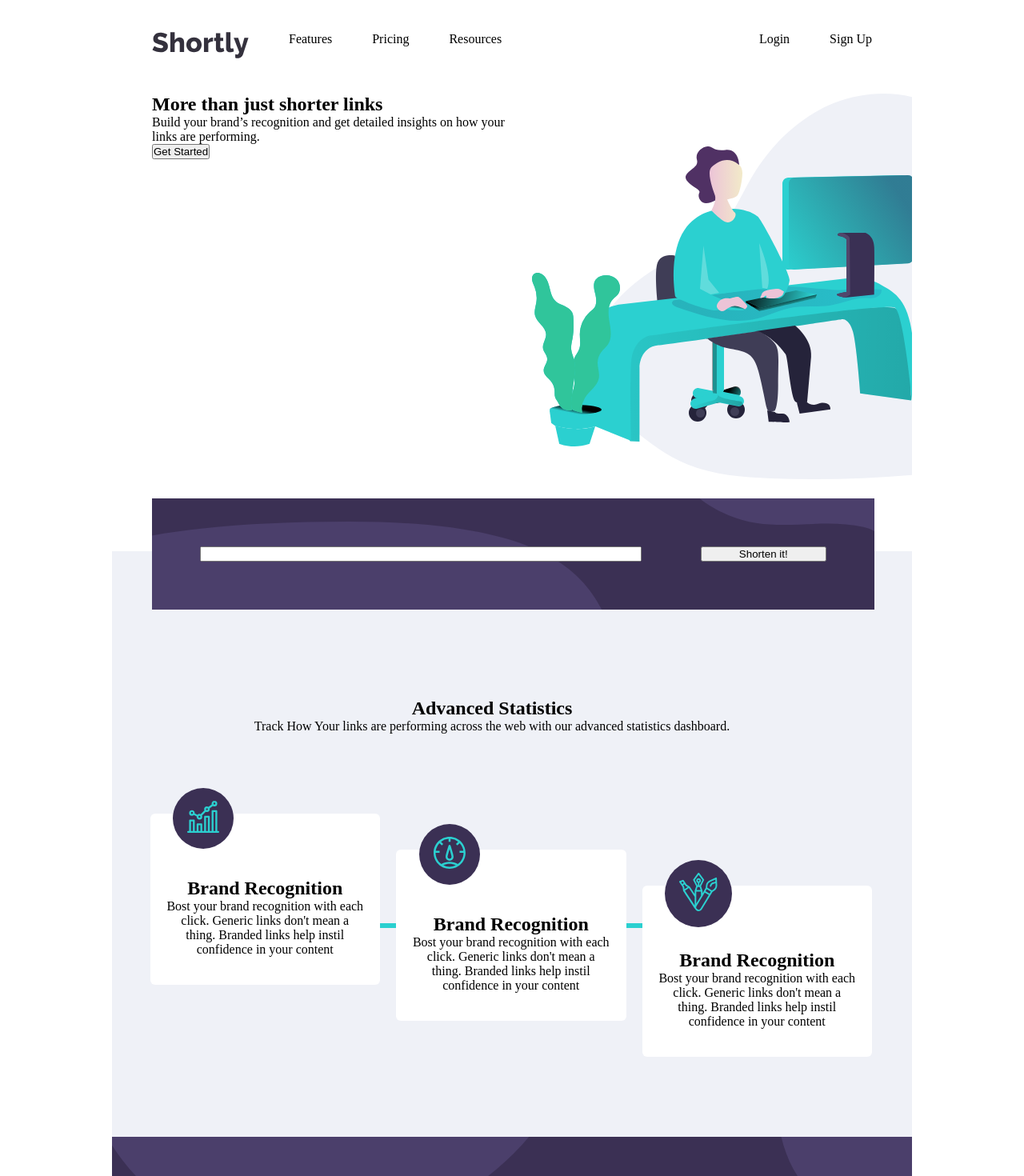
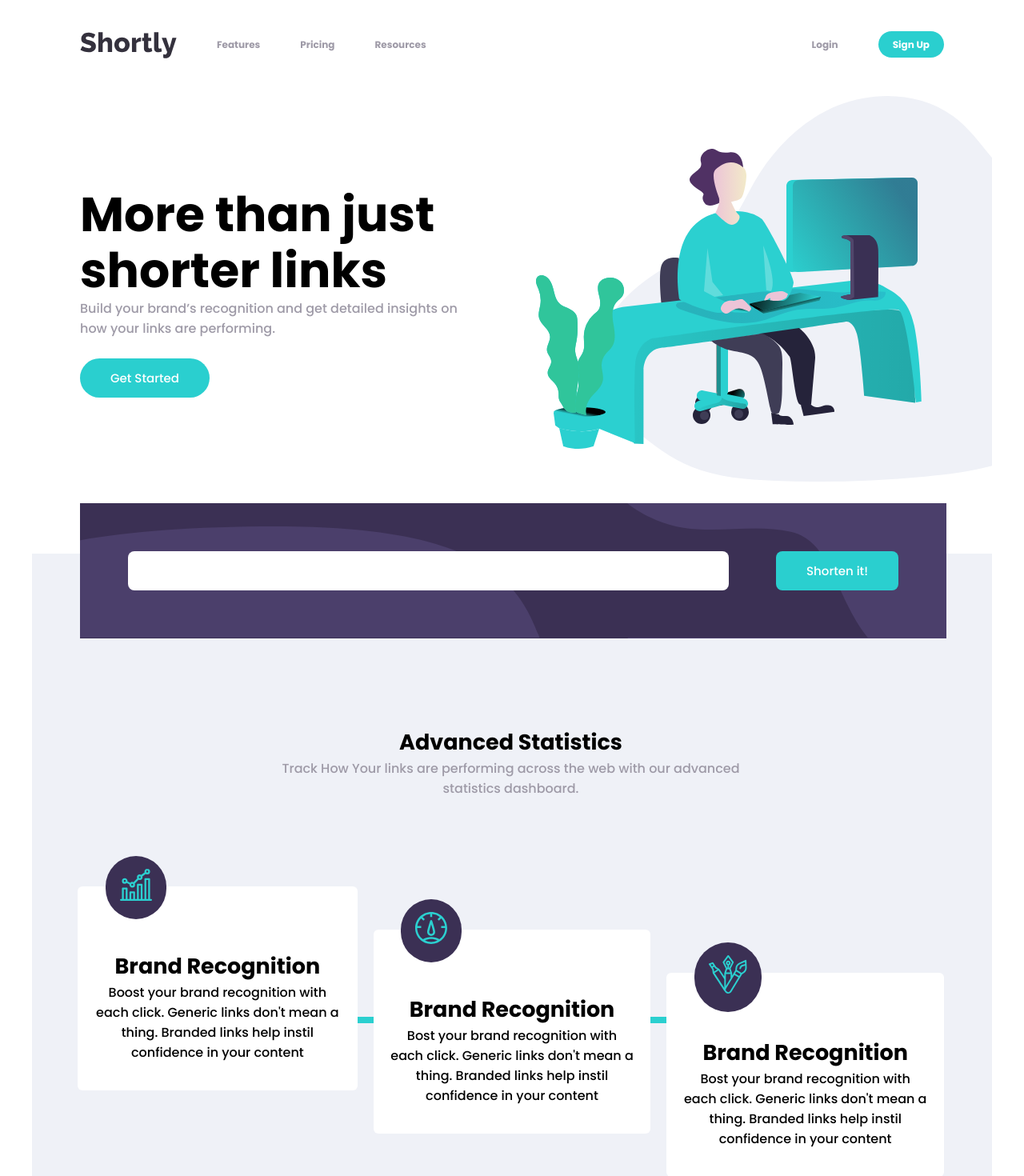
Before and after one commit to giandefaria/url-shortening-api-master, a React (Create React App) app: page / in a window 1280 px wide. Shown: the top 1470 px of the page at 80% size. Built offline with nearby package versions, Linux system fonts and the light colour scheme.

Commit message:
adicionando visuais nos botões, no cabeçário e em alguns títulos

```diff
--- a/public/index.html
+++ b/public/index.html
@@ -24,6 +24,9 @@
       work correctly both with client-side routing and a non-root public URL.
       Learn how to configure a non-root public URL by running `npm run build`.
     -->
+    <link rel="preconnect" href="https://fonts.googleapis.com">
+    <link rel="preconnect" href="https://fonts.gstatic.com" crossorigin>
+    <link href="https://fonts.googleapis.com/css2?family=Poppins:wght@500;700&display=swap" rel="stylesheet">
     <title>Url shortenin api master</title>
   </head>
   <body>
--- a/src/Headers.js
+++ b/src/Headers.js
@@ -20,7 +20,7 @@ function test() {
             <section className="login--box">
                 <ul className="login--acess">
                     <li><a href="#">Login</a></li>
-                    <li><a href="#">Sign Up</a></li>
+                    <li><a href="#" id="sign--up">Sign Up</a></li>
                 </ul>
 
             </section>
--- a/src/Main.js
+++ b/src/Main.js
@@ -57,7 +57,7 @@ function Main() {
               <img src={recognition} alt="brand recognition" />
             </div>
             <h2>Brand Recognition</h2>
-            <p>Bost your brand recognition with each click. Generic links don't mean a thing. Branded links help instil confidence in your content</p>
+            <p>Boost your brand recognition with each click. Generic links don't mean a thing. Branded links help instil confidence in your content</p>
 
           </div>
 
--- a/src/index.css
+++ b/src/index.css
@@ -4,8 +4,10 @@
 }
 
 html {
-  max-width: 1000px;
+  max-width: 1200px;
   margin: 0 auto;
+  font-family: 'Poppins', sans-serif;
+  font-size: 18px;
 }
 
 header {
--- a/src/styles/Header.css
+++ b/src/styles/Header.css
@@ -20,5 +20,17 @@
 
 .nav--links li a, .login--acess li a {
     text-decoration: none;
-    color: black;
+    color: hsl(257, 7%, 63%);
+    font-weight: 700;
+    font-size: 12px;
 }
+
+#sign--up {
+    font-family: 'Poppins', sans-serif;
+    padding: 8px 18px;
+    background: hsl(180, 66%, 49%);
+    font-size: 12px;
+    color: white;
+    border-style: none;
+    border-radius: 30px;
+}
--- a/src/styles/Main.css
+++ b/src/styles/Main.css
@@ -4,10 +4,38 @@
     display: flex;
     overflow: hidden;
     margin: 0 0 20px 5%;
+    gap: 6vw;
 }
 
 .box--main--text, .main--image {
     width: 50%;
+}
+
+.box--main--text {
+    display: flex;
+    flex-direction: column;
+    justify-content: center;
+    gap: 25px;
+}
+
+.title {
+    font-weight: 700;
+    font-size: 60px;
+    line-height: 70px;
+}
+
+.main--text p {
+    color: hsl(257, 7%, 63%)
+}
+
+.main--button button {
+    font-family: 'Poppins', sans-serif;
+    padding: 13px 38px;
+    background: hsl(180, 66%, 49%);
+    font-size: 15px;
+    color: white;
+    border-style: none;
+    border-radius: 30px;
 }
 
 .shorten--box {
@@ -20,6 +48,7 @@
     background: hsl(257, 27%, 26%);
     background-image: url("/src/images/bg-shorten-desktop.svg");
 }
+
 
 .inner--shorten {
     background: white;
@@ -40,11 +69,19 @@
 }
 
 .input--link {
-    width: 70%;
+    width: 78%;
+    border-radius: 8px;
+    border-style: none;
 }
 
 .input--button {
-    width: 20%;
+    font-family: 'Poppins', sans-serif;
+    padding: 13px 38px;
+    background: hsl(180, 66%, 49%);
+    font-size: 15px;
+    color: white;
+    border-style: none;
+    border-radius: 8px;
 }
 
 .beneficies--container {
@@ -53,8 +90,14 @@
 }
 
 .advanced--statistics--box {
-    padding: 110px 0 100px;
+    padding: 110px 240px;
+    text-align: center;
+    margin-left: 5%;
 
+}
+
+.advanced--statistics--box p {
+    color: hsl(257, 7%, 63%);
 }
 
 .container--box--beneficies {
@@ -104,5 +147,16 @@
     display: flex;
     flex-direction: column;
     justify-content: center;
+    align-items: center;
     gap: 30px;
 }
+
+.boost--links--container button {
+    font-family: 'Poppins', sans-serif;
+    padding: 13px 38px;
+    background: hsl(180, 66%, 49%);
+    font-size: 15px;
+    color: white;
+    border-style: none;
+    border-radius: 30px;
+}
```
Also changed, not shown: 1 other file (tests, documents, lock files or other folders).
